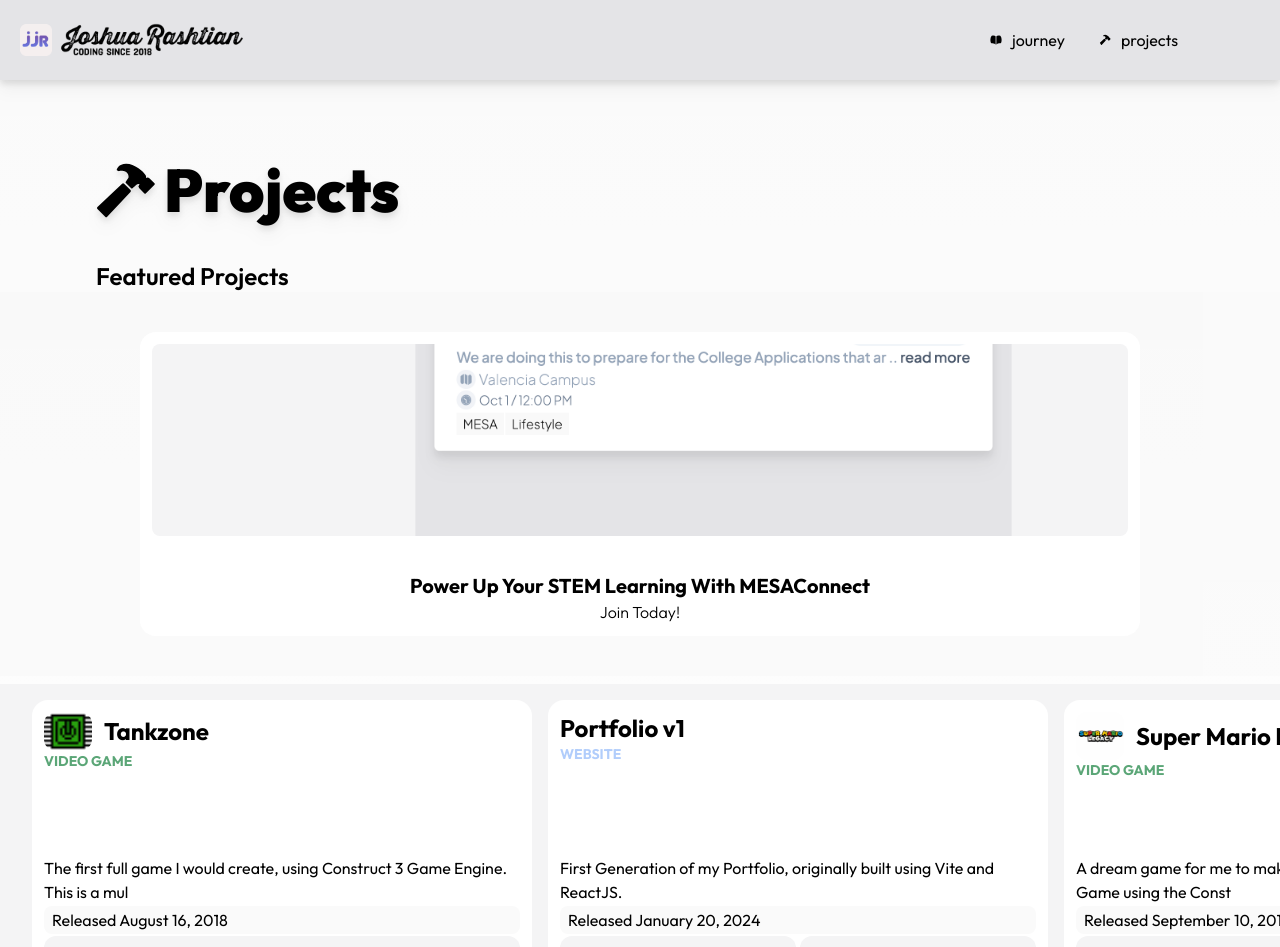
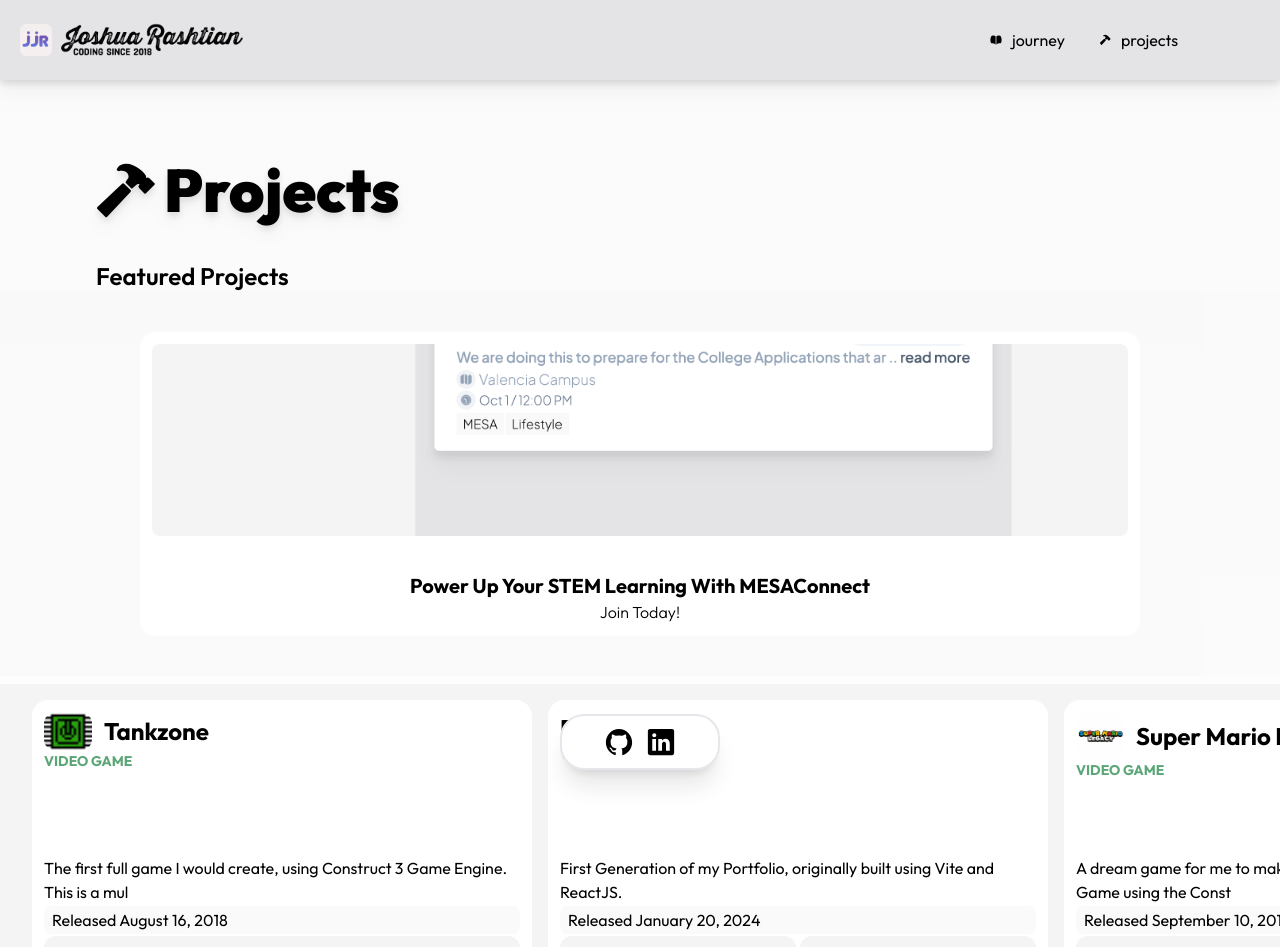
Before and after one commit to joshrashtian/portfolio2, a Next.js app: page /projects in a window 1280 px wide. Shown: the top 947 px of the page. Built offline with nearby package versions, Linux system fonts and the light colour scheme.

Commit message:
No Scrollbar, Socials Panel

```diff
--- /dev/null
+++ b/app/_components/(global)/Socials.tsx
@@ -0,0 +1,33 @@
+"use client";
+import React from "react";
+import { IoLogoGithub, IoLogoLinkedin } from "react-icons/io5";
+import { motion } from "framer-motion";
+import Link from "next/link";
+
+const Socials = () => {
+  return (
+    <ul className="fixed bottom-0 flex w-full items-center justify-center">
+      <motion.section
+        initial={{ y: 70, opacity: 0 }}
+        animate={{ y: -30, opacity: 1 }}
+        transition={{ delay: 0.5, duration: 1.2, type: "spring" }}
+        className="flex h-[56px] w-fit -translate-y-10 flex-row items-center justify-center gap-2 place-self-center rounded-3xl border-2 bg-white px-10 shadow-xl"
+      >
+        <Link
+          className="flex items-center justify-center rounded-md p-0.5 text-3xl duration-300 hover:scale-125 hover:shadow-lg"
+          href="https://github.com/joshrashtian"
+        >
+          <IoLogoGithub />
+        </Link>
+        <Link
+          className="flex items-center justify-center rounded-md p-0.5 text-3xl duration-300 hover:scale-125 hover:shadow-lg"
+          href="https://www.linkedin.com/in/joshrashtian/"
+        >
+          <IoLogoLinkedin className="duration-300 hover:text-blue-500" />
+        </Link>
+      </motion.section>
+    </ul>
+  );
+};
+
+export default Socials;
--- a/app/_components/(projects)/Featured.tsx
+++ b/app/_components/(projects)/Featured.tsx
@@ -6,7 +6,7 @@ const FeaturedProjects = () => {
   return (
     <>
       <h2 className="ml-24 text-2xl font-semibold">Featured Projects</h2>
-      <ul className="snap-point flex h-96 w-full snap-x snap-mandatory flex-row gap-24 overflow-x-scroll scroll-smooth whitespace-nowrap bg-zinc-100/30 p-10 px-52">
+      <ul className="snap-point no-scrollbar flex h-96 w-full snap-x snap-mandatory flex-row gap-24 overflow-x-scroll scroll-smooth whitespace-nowrap bg-zinc-100/30 p-10 px-52">
         <FeaturedCard className="flex flex-col justify-between">
           <ul className="relative h-48 w-full rounded-lg">
             <Image
--- a/app/globals.css
+++ b/app/globals.css
@@ -30,4 +30,13 @@ body {
   .text-balance {
     text-wrap: balance;
   }
+    .no-scrollbar::-webkit-scrollbar {
+      display: none;
+    }
+
+    .no-scrollbar {
+      -ms-overflow-style: none;
+
+      scrollbar-width: none;
+    }
 }
--- a/app/layout.tsx
+++ b/app/layout.tsx
@@ -2,6 +2,7 @@ import type { Metadata } from "next";
 import { Inter, Outfit } from "next/font/google";
 import "./globals.css";
 import Header from "./_components/(home)/header";
+import Socials from "./_components/(global)/Socials";
 
 const inter = Outfit({ subsets: ["latin"] });
 
@@ -20,6 +21,7 @@ export default function RootLayout({
       <body className={`${inter.className} bg-zinc-50 dark:bg-zinc-800`}>
         <Header />
         {children}
+        <Socials />
       </body>
     </html>
   );
--- a/app/projects/ProjectHistory.tsx
+++ b/app/projects/ProjectHistory.tsx
@@ -36,7 +36,7 @@ const ProjectHistory = () => {
 
       <motion.section
         ref={scrollRef}
-        className="h-84 snap-point relative flex snap-x flex-row gap-4 overflow-x-scroll scroll-smooth whitespace-nowrap bg-zinc-100 p-4 px-8"
+        className="h-84 snap-point no-scrollbar relative flex snap-x flex-row gap-4 overflow-x-scroll scroll-smooth whitespace-nowrap bg-zinc-100 p-4 px-8"
       >
         {ProjectDetails.map((project) => (
           <ProjectCard project={project} key={project.id}>
```
